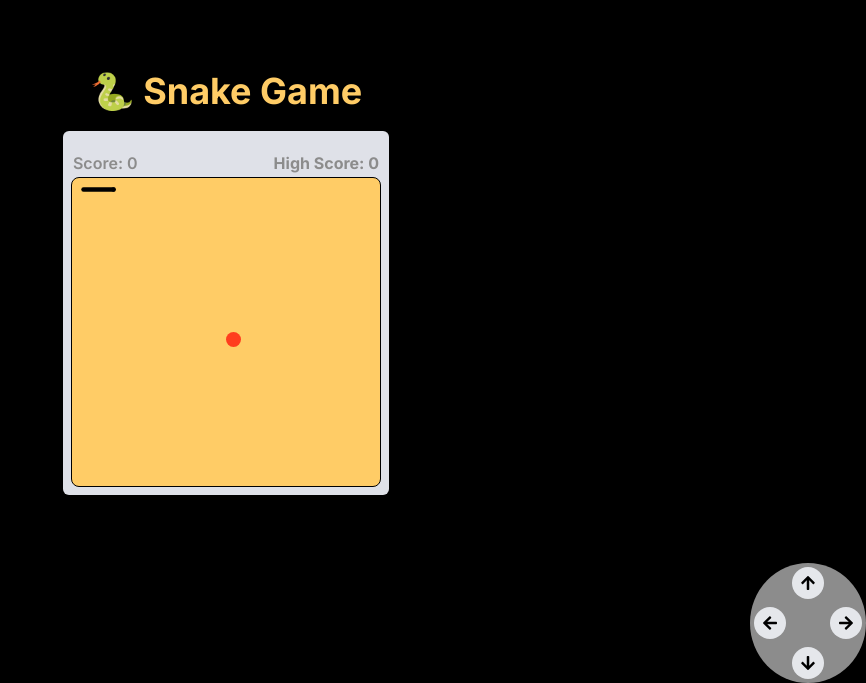
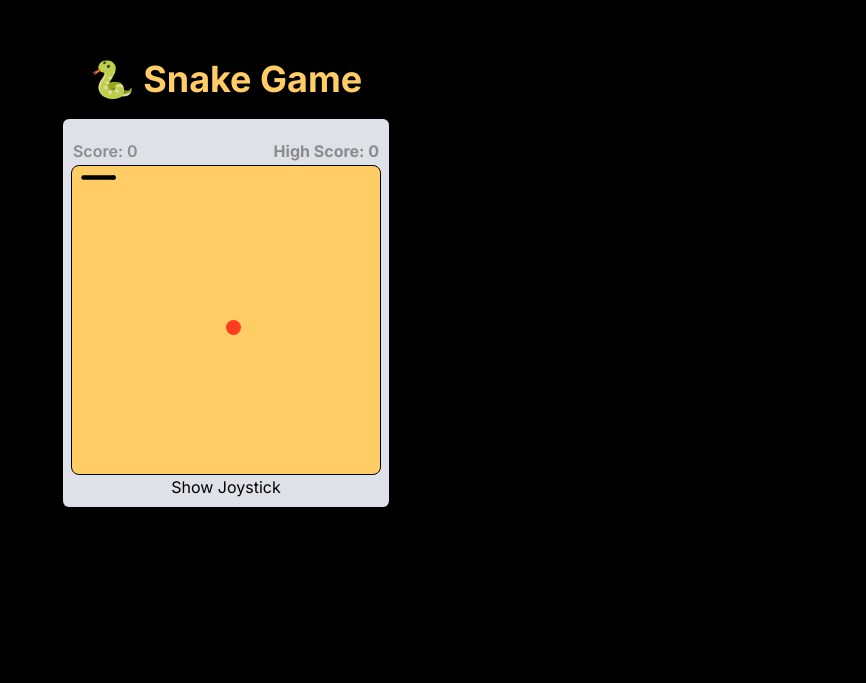
Before and after one commit to Riddhii10/snake-game-, a Next.js app: page / in a window 1280 px wide. Shown: the part 117-800 px from the top of the page, without its empty margins (414-1280 px from the left). Built offline with nearby package versions, Linux system fonts and the light colour scheme.

Commit message:
joystick added

```diff
--- a/app/imageFolder.ts
+++ /dev/null
@@ -1,5 +0,0 @@
-import React from 'react'
-import food from '../public/tomato.svg'
-export const pictures={
-  food
-}
--- a/components/SnakeGrid.tsx
+++ b/components/SnakeGrid.tsx
@@ -1,216 +1,3 @@
-// "use client";
-// import React, { KeyboardEvent, useEffect, useState } from "react";
-// import SnakePart from './SnakePart';
-
-// const GRID_SIZE = 20;
-// const SNAKE_SPEED = 150;
-// type Point = {
-//   x: number;
-//   y: number;
-// };
-// type Direction = "UP" | "DOWN" | "LEFT" | "RIGHT";
-
-// const SnakeGrid = () => {
-//   const [snake, setSnake] = useState<Point[]>([
-//     { y: 0, x: 2 },
-//     { y: 0, x: 1 },
-//     { y: 0, x: 0 },
-//   ]);
-//   const [food, setFood] = useState<Point | null>(null);
-//   const [direction, setDirection] = useState<Direction | null>(null);
-//   const [gameOver, setGameOver] = useState<boolean>(false);
-//   const [score, setScore] = useState(0);
-//   const [highScore, setHighScore] = useState(0);
-
-//   const generateFood = () => {
-//     const x = Math.floor(Math.random() * GRID_SIZE);
-//     const y = Math.floor(Math.random() * GRID_SIZE);
-//     setFood({ x, y });
-//   };
-
-//   const moveSnake = () => {
-//     if (!direction || gameOver) return;
-
-//     const newSnake = [...snake];
-//     const snakeHead = { ...newSnake[0] };
-
-//     if (direction === "UP") {
-//       snakeHead.y -= 1;
-//     }
-//     if (direction === "DOWN") {
-//       snakeHead.y += 1;
-//     }
-//     if (direction === "LEFT") {
-//       snakeHead.x -= 1;
-//     }
-//     if (direction === "RIGHT") {
-//       snakeHead.x += 1;
-//     }
-
-//     if (
-//       snakeHead.x < 0 ||
-//       snakeHead.x >= GRID_SIZE ||
-//       snakeHead.y < 0 ||
-//       snakeHead.y >= GRID_SIZE ||
-//       newSnake.some(
-//         (snakePart) =>
-//           snakePart.x === snakeHead.x && snakePart.y === snakeHead.y
-//       )
-//     ) {
-//       setGameOver(true);
-//       return;
-//     }
-
-//     newSnake.unshift(snakeHead);
-
-//     if (snakeHead.x === food?.x && snakeHead.y === food?.y) {
-//       generateFood();
-//     } else {
-//       newSnake.pop();
-//     }
-
-//     setSnake(newSnake);
-//     setScore(newSnake.length - 3);
-//   };
-
-//   const handleKeyPress = (event: KeyboardEvent<HTMLDivElement>) => {
-//     event.preventDefault();
-//     if ((event.key === "ArrowUp"||event.key==="w" )&& direction !== "DOWN") {
-//       setDirection("UP");
-//     }
-//     if ((event.key === "ArrowDown"||event.key==="s" )&& direction !== "UP") {
-//       setDirection("DOWN");
-//     }
-//     if ((event.key === "ArrowLeft"||event.key==="a") && direction !== "RIGHT") {
-//       setDirection("LEFT");
-//     }
-//     if ((event.key === "ArrowRight"||event.key==="d") && direction !== "LEFT") {
-//       setDirection("RIGHT");
-//     }
-//   };
-
-//   useEffect(() => {
-//     document.addEventListener(
-//       "keydown",
-//       handleKeyPress as unknown as EventListener
-//     );
-//     return () => {
-//       document.removeEventListener(
-//         "keydown",
-//         handleKeyPress as unknown as EventListener
-//       );
-//     };
-//   }, [direction]);
-
-//   useEffect(() => {
-//     generateFood();
-//   }, []);
-
-//   useEffect(() => {
-//     if (gameOver) {
-//       setDirection(null);
-//       if (score > highScore) {
-//         setHighScore(score);
-//       }
-//     }
-//   }, [gameOver]);
-
-//   useEffect(() => {
-//     if (direction && !gameOver) {
-//       const interval = setInterval(moveSnake, SNAKE_SPEED);
-//       return () => clearInterval(interval);
-//     }
-//   }, [snake, direction, gameOver]);
-
-//   const restartGame = () => {
-//     setSnake([
-//       { y: 0, x: 2 },
-//       { y: 0, x: 1 },
-//       { y: 0, x: 0 },
-//     ]);
-//     setDirection(null);
-//     setGameOver(false);
-//     generateFood();
-//   };
-
-//   return (
-//     <div
-//       tabIndex={0}
-//       autoFocus
-//       className="relative flex flex-col items-center justify-center p-2 bg-[#dfe1e8] shadow-lg rounded-md border-gray-200"
-//     >
-//       {gameOver && (
-//         <div className="absolute inset-0 flex flex-col items-center justify-center bg-[#dfe1e8] p-2 rounded-lg shadow-lg">
-//           <h1 className="text-4xl font-bold text-red-500 mt-2 custom-font">GAME OVER!</h1>
-//           <p className="mt-2 text-lg custom-font">Score: {score}</p>
-//           <p className="mt-2 text-lg custom-font">High Score: {highScore}</p>
-//           {/* <button
-//             onClick={restartGame}
-//             className="mt-4 bg-[#ffdf64] hover:bg-[] text-black font-bold py-2 px-4 rounded"
-//           >
-//             Play Again
-//           </button> */}
-//           <button
-//   onClick={restartGame}
-//   className="play-again custom-radius mt-4 text-black font-bold py-2 px-4 transition-all ease-in-out duration-200"
-// >
-//   Play Again
-// </button>
-
-//         </div>
-//       )}
-//       {/* <div className="flex w-full h-full mt-4 p-2 rounded-3xl "> */}
-//         <div className="mt-3 mb-0.5 flex text-[#8c8c8c]">
-//           <p className="text-base font-semibold pr-[8.5rem]">Score: {score}</p>
-//           <p className="text-base font-bold">High Score: {highScore}</p>
-//         {/* </div> */}
-//         <div className="flex justify-end">
-//           {/* <button
-//             onClick={restartGame}
-//             className="bg-blue-500 hover:bg-blue-700 text-white font-bold py-2 px-4 rounded"
-//           >
-//             Play
-//           </button> */}
-//         </div>
-//       </div>
-//       <div className="border border-black bg-[#ffcc66] p-1 rounded-lg">
-//         <svg
-//           viewBox={`0 0 ${GRID_SIZE * 20} ${GRID_SIZE * 20}`}
-//           className="w-full h-full"
-//         >
-//           <SnakePart points={snake} />
-//           {food && (
-//             <circle
-//               cx={food.x * 20 + 10}
-//               cy={food.y * 20 + 10}
-//               r={10}
-//               fill="red"
-//               fillOpacity="0.7"
-//             />
-//           )}
-//         </svg>
-//       </div>
-//       {/* <div className="flex flex-col items-center justify-between w-full h-full mt-4 bg-blue-50 p-2 rounded-3xl border-4 border-blue-200">
-//         <div className="text-center mb-4">
-//           <p className="text-xl font-bold">Score: {score}</p>
-//           <p className="text-xl font-bold">High Score: {highScore}</p>
-//         </div>
-//         <div className="flex justify-end">
-//           <button
-//             onClick={restartGame}
-//             className="bg-blue-500 hover:bg-blue-700 text-white font-bold py-2 px-4 rounded"
-//           >
-//             Play
-//           </button>
-//         </div>
-//       </div> */}
-//     </div>
-//   );
-// };
-
-// export default SnakeGrid;
-
-
 "use client";
 import React, { KeyboardEvent, useEffect, useState } from "react";
 import SnakePart from './SnakePart';
@@ -232,6 +19,7 @@ const SnakeGrid = () => {
     { y: 0, x: 1 },
     { y: 0, x: 0 },
   ]);
+  const [visible,setvisible]=useState<boolean>(false)
   const [food, setFood] = useState<Point | null>(null);
   const [direction, setDirection] = useState<Direction | null>(null);
   const [gameOver, setGameOver] = useState<boolean>(false);
@@ -404,7 +192,8 @@ const SnakeGrid = () => {
           )}
         </svg>
       </div>
-      <Joystick onMove={handleJoystickMove} /> {/* Add the Joystick component */}
+     {visible && <Joystick onMove={handleJoystickMove} />}
+    {!visible && <button onClick={()=>{setvisible(true)}}>Show Joystick</button>}
     </div>
   );
 };
```
Also changed, not shown: components/SnakePart.tsx (+0 -89 lines).
